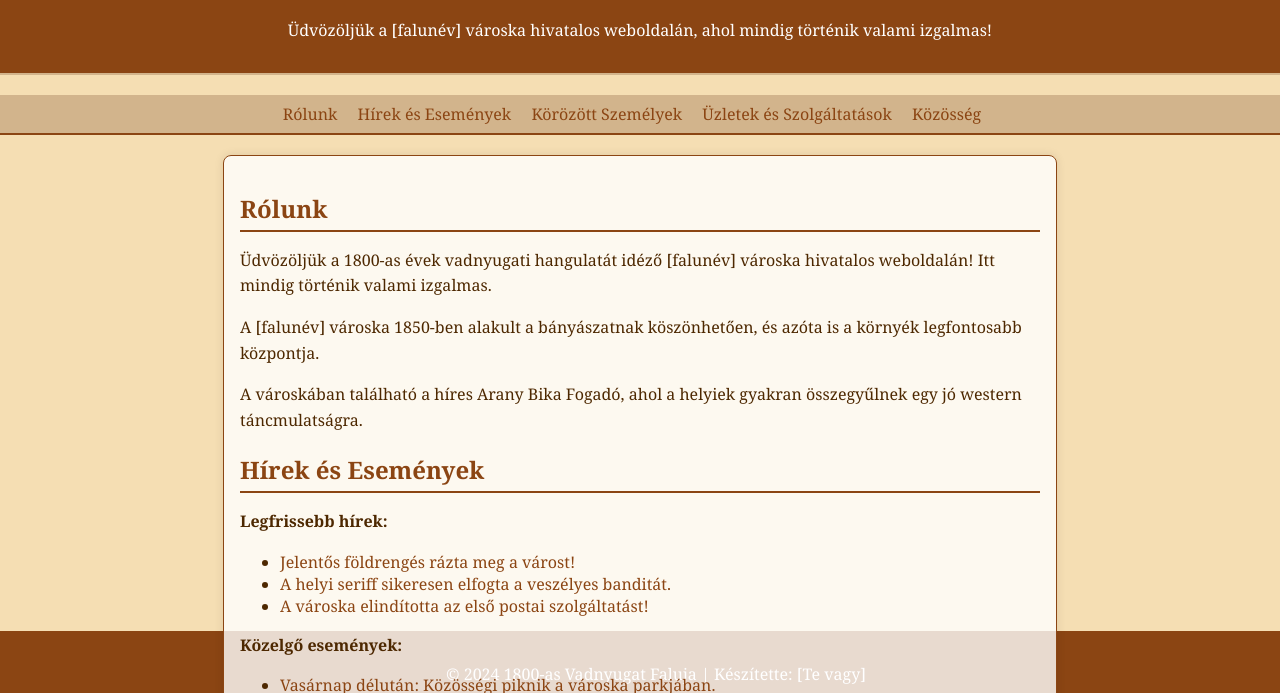
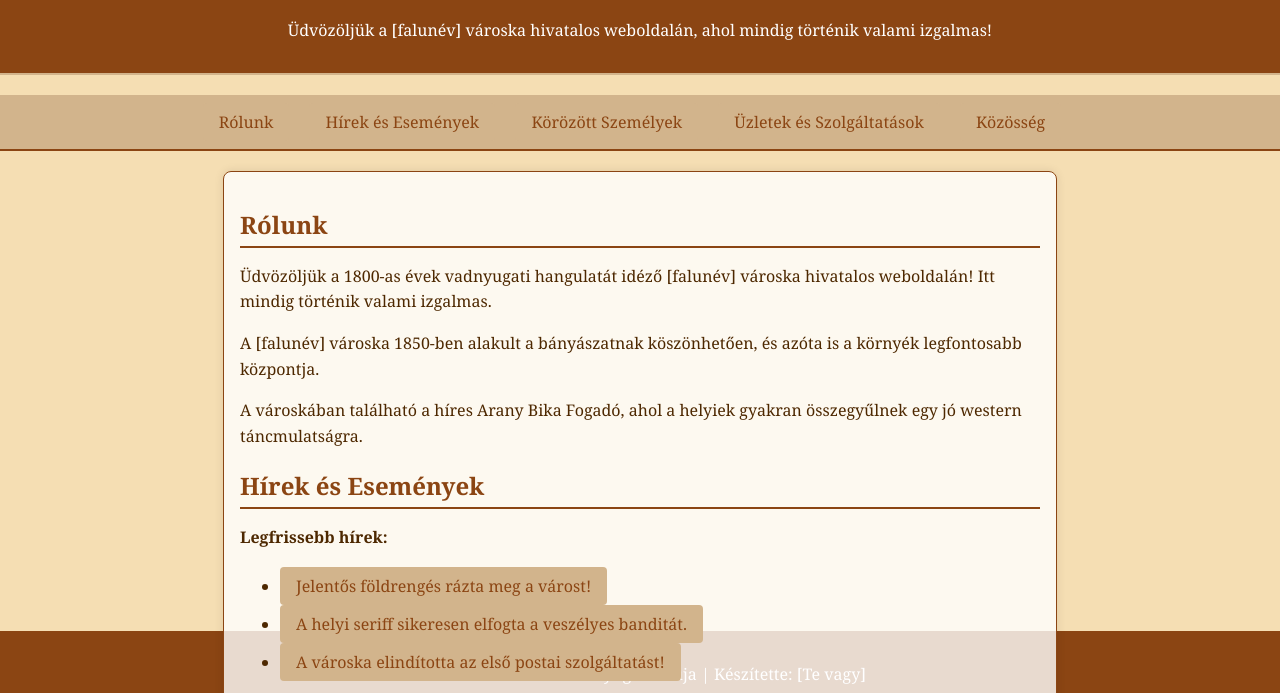
Before and after one commit to netby-official/Sziraz-na, a plain HTML site: page index.html in a window 1280 px wide. Shown: the part 83-776 px from the top of the page. Drawn offline with Linux system fonts and the light colour scheme.

Commit message:
Update index.html

```diff
--- a/index.html
+++ b/index.html
@@ -5,6 +5,7 @@
     <meta name="viewport" content="width=device-width, initial-scale=1.0">
     <title>1800-as Vadnyugat Faluja</title>
     <style>
+
 body {
     font-family: 'Georgia', serif; /* Választható: Georgia font, klasszikus stílusú serif */
     background-color: #f5deb3; /* Világos homokszín */
@@ -25,6 +26,8 @@ header {
     padding: 1rem;
     margin-bottom: 20px;
     border-bottom: 2px solid #d2b48c; /* Aranyszínű aláhúzás a fejléc alatt */
+    position: relative; /* Relatív pozíció a háttér dekorációhoz */
+    z-index: 1; /* Tartalom előtérben a háttérrel szemben */
 }
 
 nav {
@@ -57,7 +60,7 @@ nav ul li {
     box-shadow: 0 0 10px rgba(0,0,0,0.1);
     color: #4d2800; /* Sötétbarna szöveg */
     position: relative;
-    z-index: 1; /* Tartalom legyen előtérben a háttérrel szemben */
+    z-index: 1; /* Tartalom előtérben a háttérrel szemben */
 }
 
 /* Content styling */
@@ -98,6 +101,10 @@ a {
     text-decoration: none; /* Nincs aláhúzás alapból */
     transition: color 0.3s ease; /* Sima színváltás hoverre */
     font-family: 'Georgia', serif; /* Georgia font a linkek számára is */
+    background-color: #d2b48c; /* Aranyszínű háttér */
+    padding: 0.5rem 1rem; /* Kicsit nagyobb padding a gomb körül */
+    border-radius: 4px; /* Kerekített sarkok */
+    display: inline-block; /* Blokk elemként viselkedik */
 }
 
 a:hover {
@@ -125,7 +132,9 @@ a:hover {
     height: 10px;
     background-color: #d2b48c; /* Aranyszín */
     z-index: 0; /* Háttér a navigáció alá */
-} </style>
+}
+
+ </style>
 </head>
 <body>
     <header>
```
